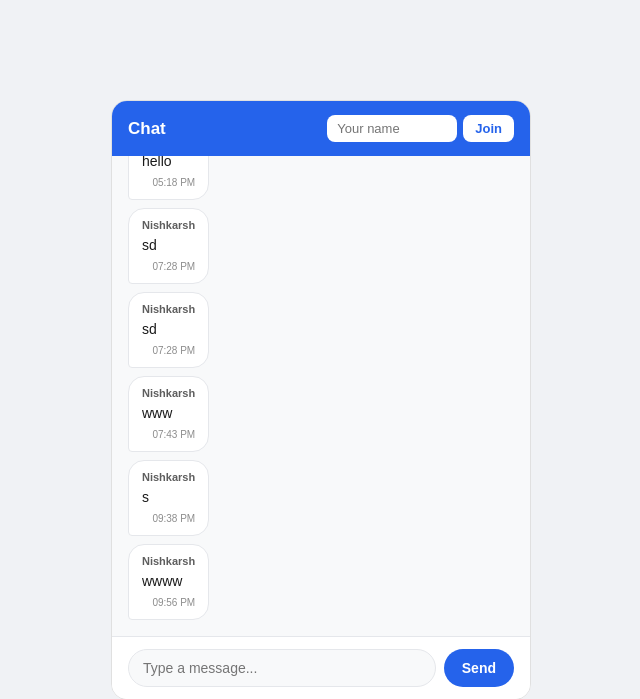
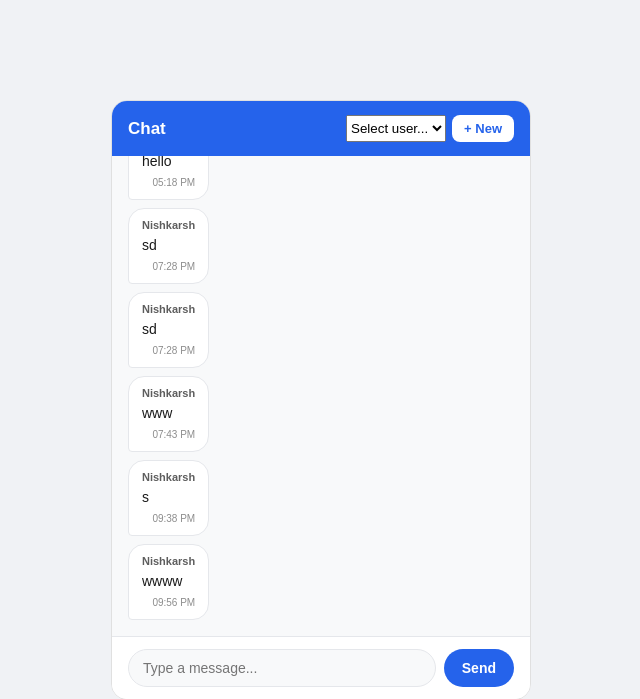
Before and after one commit to NISHKARSHrj/CHAT-app, a Flask app: page / in a window 1280 px wide. Shown: the top 699 px of the page, without its empty margins (319-959 px from the left). Run offline with Flask 3, Linux system fonts and the light colour scheme; data comes from the database, SQL or seed files in the repository.

Commit message:
added a dropdown for user and new user

```diff
--- a/templates/chat.html
+++ b/templates/chat.html
@@ -11,11 +11,25 @@
         <div class="header">
             <span class="header-title">Chat</span>
             <div class="user-setup">
-                <input id="username" placeholder="Your name" />
-                <button onclick="createUser()">Join</button>
+                <select id="userSelect" onchange="selectExistingUser()">
+                    <option value="">Select user...</option>
+                </select>
+                <button onclick="showSignup()">+ New</button>
             </div>
         </div>
+
+        <div id="signup-bar" class="signup-bar" style="display:none;">
+            <input id="newUsername" placeholder="Enter your name" />
+            <button onclick="createUser()">Join</button>
+            <button onclick="hideSignup()">Cancel</button>
+        </div>
+
+        <div id="joined-bar" class="joined-bar" style="display:none;">
+            <span id="joined-label">Chatting as ...</span>
+        </div>
+
         <div id="messages" class="messages"></div>
+
         <div class="input-area">
             <input id="messageInput" placeholder="Type a message..." onkeydown="if(event.key==='Enter') sendMessage()" />
             <button onclick="sendMessage()">Send</button>
```
